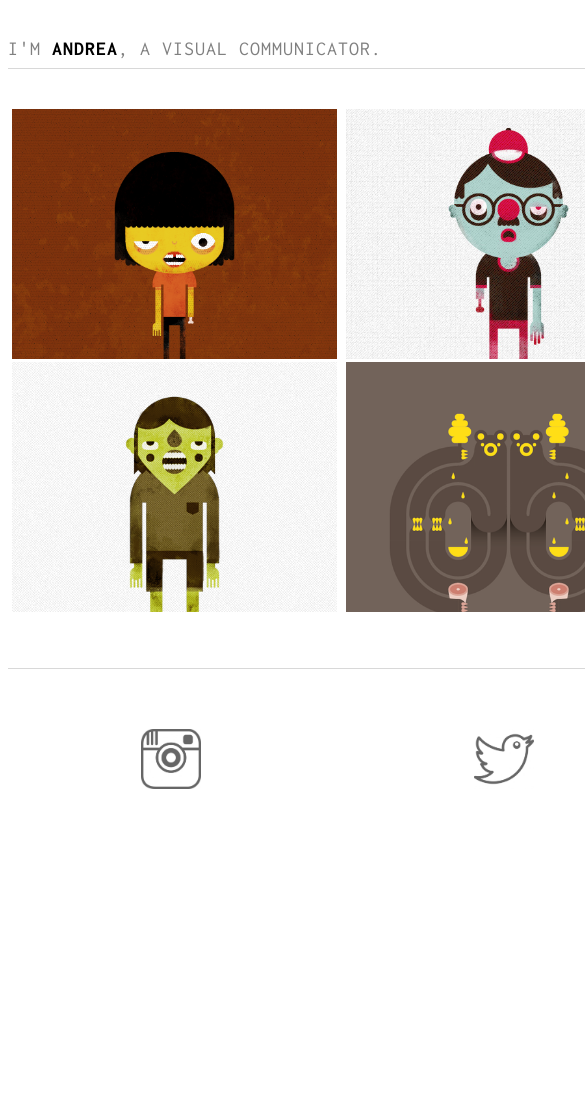
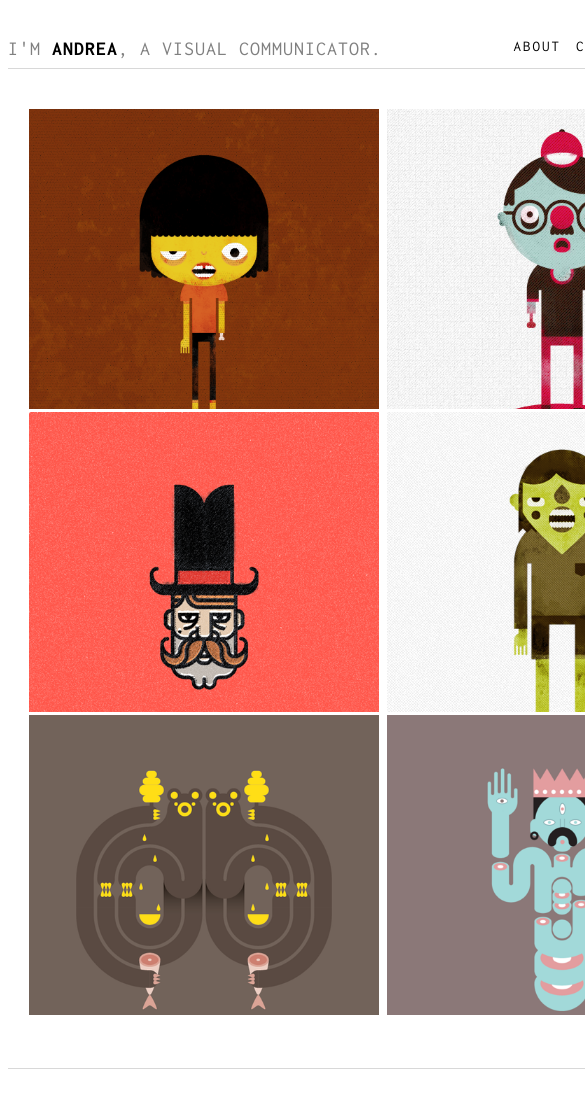
Before and after one commit to AudreyBergy/Website, a plain HTML site: page index.html in a window 390 px wide. Shown: the top 1100 px of the page, 585 px wide, since content can reach past the window. Before the commit the page ends 979 px from the top, so only its background shows below. Drawn offline with Linux system fonts and the light colour scheme.

Commit message:
Responsive Design

```diff
--- a/css/about.stylesheet.css
+++ b/css/about.stylesheet.css
@@ -23,16 +23,18 @@ a:hover {color: grey;}
 
 .wrapper {margin-left: auto;
           margin-right: auto;
-          width: 1000px;
-          height: 600px;}
+          width: 1200px;
+          height: 600px;
+          }
 
 
 .header {width: 100%;
         height:60px;
         margin-left: auto;
-        margin-right:auto;}
+        margin-right:auto;
+        }
 
-.header {display: flex;
+.header {
         justify-content: space-between;
         border-bottom: solid;
         border-color: #D8D8D8;
@@ -64,22 +66,25 @@ a:hover {color: grey;}
 
 .box {
   padding-top: -30px;
-  width: 450px;
+  margin-left: 5px;
+  text-align: center;
+  width: 590px;
   height: 500px;
   display: inline-block;
   overflow: hidden;
 }
 
 .context img {padding-top: 0px;
-              width: 450px;
+              width: 470px;
               }
 
 .context p {padding-top: 20px;
            text-align: left;}
 
 
-.footer{  width: 1000px;
+.footer{  width: 1200px;
           height:250px;
+          text-align: center;
           margin-top: 60px;
           margin-left: auto;
           margin-right: auto;
--- a/css/contact.stylesheet.css
+++ b/css/contact.stylesheet.css
@@ -14,14 +14,16 @@ a:hover {color: grey;}
 
 .wrapper {margin-left: auto;
           margin-right: auto;
-          width: 1000px;
-          height: 600px;}
+          width: 1200px;
+          height: 600px;
+          }
 
 
 .header {width: 100%;
         height:60px;
         margin-left: auto;
-        margin-right:auto;}
+        margin-right:auto;
+        }
 
 .header {display: flex;
         justify-content: space-between;
@@ -39,8 +41,6 @@ a:hover {color: grey;}
               vertical-align: baseline;
               padding-top: 30px;
               }
-
-.main-nav {float: right; }
 
 .main-nav a {font-size: 15px;
             letter-spacing: 2;
@@ -66,10 +66,13 @@ p{font-family: 'Open Sans', sans-serif;
   color: grey;
   }
 
+.wrapper img { margin-left: 317px;
+                }
 
 
-.footer{  width: 1000px;
+.footer{  width: 1200px;
           height:250px;
+          text-align: center;
           margin-top: 60px;
           margin-left: auto;
           margin-right: auto;
--- a/css/impressum.stylesheet.css
+++ b/css/impressum.stylesheet.css
@@ -14,7 +14,7 @@ a:hover {color: grey;}
 
 .wrapper {margin-left: auto;
           margin-right: auto;
-          width: 1000px;
+          width: 1200px;
           height: 1150px;}
 
 
@@ -74,8 +74,9 @@ p{font-family: 'Open Sans', sans-serif;
 
 
 
-.footer{  width: 1000px;
+.footer{  width: 1200px;
           height:250px;
+          text-align: center;
           margin-top: 60px;
           margin-left: auto;
           margin-right: auto;
--- a/css/projekt1.stylesheet.css
+++ b/css/projekt1.stylesheet.css
@@ -12,7 +12,7 @@ a:hover {color: grey;}
 
 .wrapper {margin-left: auto;
           margin-right: auto;
-          width: 1000px;
+          width: 1200px;
           height: 1000px;}
 
 
@@ -89,9 +89,11 @@ a:hover {color: grey;}
 .sketch-img   {display: inline-block;
               width: 50%;
               float:right;
-              margin-top: 40px;}
+              margin-top: 40px;
+            }
 
-.sketch-img img {width: 500px;}
+.sketch-img img {width: 95%;
+                float: right;}
 
 
 p {font-family: 'Open Sans', sans-serif;
@@ -102,8 +104,9 @@ p {font-family: 'Open Sans', sans-serif;
   color: grey;
 }
 
-.footer{  width: 1000px;
+.footer{  width: 1200px;
           height:250px;
+          text-align: center;
           margin-top: 60px;
           margin-left: auto;
           margin-right: auto;
--- a/css/stylesheet.css
+++ b/css/stylesheet.css
@@ -12,14 +12,15 @@ a:hover {color: grey;}
 
 .wrapper {margin-left: auto;
           margin-right: auto;
-          width: 1000px;
-          height: 600px;}
+          width: 1200px;
+          height: 700px;}
 
 
 .header {width: 100%;
         height:60px;
         margin-left: auto;
-        margin-right:auto;}
+        margin-right:auto;
+        }
 
 .header {
     display: flex;
@@ -59,15 +60,16 @@ a:hover {color: grey;}
 }
 
 .img-box {
-  width: 325px;
-  height: 250px;
+  width: 390px;
+  height: 300px;
   display: inline-block;
   overflow:hidden;
   position: relative;
 }
 
+
 .img-box img {
-        width: 325px;
+        width: 390px;
         height: auto;
         position: center center;
         z-index: 1}
@@ -87,16 +89,17 @@ a:hover {color: grey;}
 .img-box:hover a {
   font-size: 24px;
   font-weight:200;
-  width: 350px;
-  height: 250px;
+  width: 390px;
+  height: 300px;
   display: block;
-  padding-top: 100px;
+  padding-top: 120px;
   background-color: rgba(255,255,255,0.7);
 
 }
 
-.footer{  width: 1000px;
+.footer{  width: 1200px;
           height:250px;
+          text-align: center;
           margin-top: 60px;
           margin-left: auto;
           margin-right: auto;
@@ -127,3 +130,80 @@ a:hover {color: grey;}
   display: block;
   background: rgba(255,255,255,0.7);
       }
+
+
+@media only screen and (max-width: 768px)
+{
+
+.wrapper {width: 750px;
+            height: 1000px;}
+.img-box {
+  width: 350px;
+  height: 300px;
+  display: inline-block;
+  overflow:hidden;
+  position: relative;
+}
+
+.img-box img {
+        width: 350px;
+        height: auto;
+        position: center center;
+        z-index: 1}
+
+.footer{ width: 750px;
+        height:250px;
+        text-align: center;
+        margin-top: 60px;
+        margin-left: auto;
+        margin-right: auto;
+        border-top: solid;
+        border-color: #D8D8D8;
+        border-width: 1px;}
+
+.footer-box {margin-top: 60px;
+            width: 200px;
+            height: 200px;
+            display: inline-block;
+            }
+
+  }
+
+
+
+@media only screen and (max-width: 320px)
+
+{ .wrapper {width: 300px;
+            height: 2000px;}
+
+.header {height:200px;
+        }
+
+.img-box { width: 300px;
+          height: 300px;
+          display: inline-block;
+          overflow:hidden;
+          position: relative;
+            }
+
+.img-box img {width: 300px;
+              height: auto;
+              position: center center;
+              z-index: 1}
+
+.img-box:hover a {width: 300px;
+                  height: 300px;
+                  padding-top: 120px;
+                  background-color: rgba(255,255,255,0.7);}
+
+.footer{width: 300px;
+        height:500px;
+        text-align: center;
+        margin-top: 30px;}
+
+.footer-box {margin-top: 60px;
+            width: 200px;
+            height: 200px;
+            display: inline-block;
+                        }
+}
```
Also changed, not shown: about.html (+6 -1 lines), contact.html (+4 -2 lines), projekt1.html (+1 -2 lines), images/kontaktformular.JPG (added).
